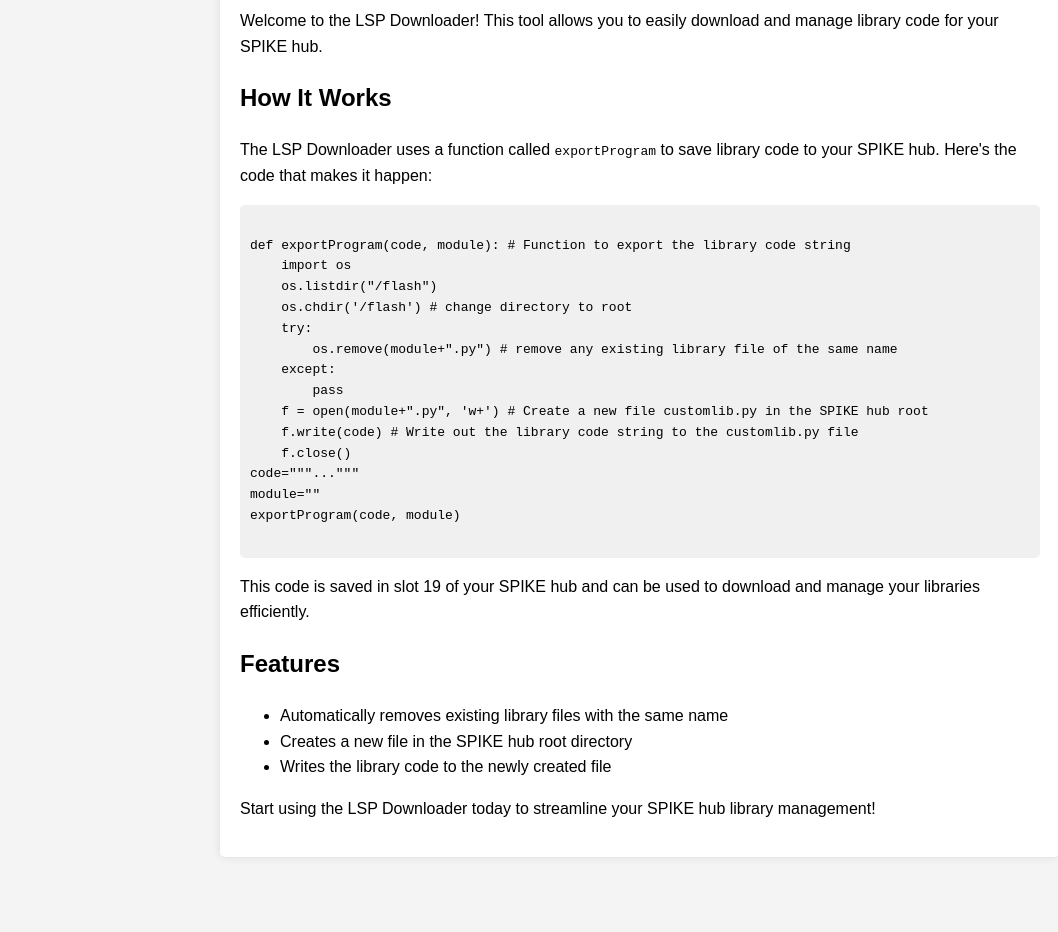
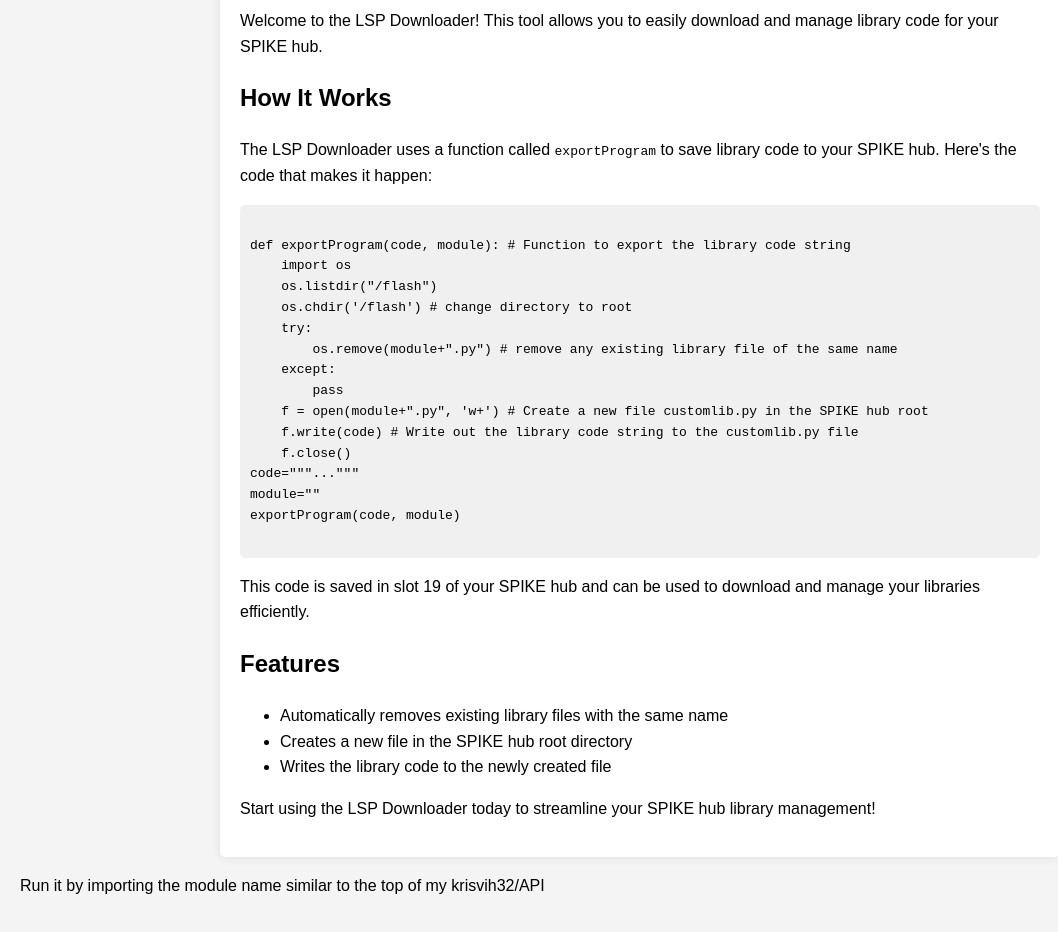
Before and after one commit to lsp-downloader-tutorial/lsp-downloader-tutorial.github.io, a plain HTML site: page index.html in a window 1280 px wide. Shown: the part 126-1058 px from the top of the page, without its empty margins (0-1058 px from the left). Before the commit the page ends 1003 px from the top, so only its background shows below. Drawn offline with Linux system fonts and the light colour scheme.

Commit message:
Update index.html

```diff
--- a/index.html
+++ b/index.html
@@ -62,5 +62,6 @@ exportProgram(code, module)
         </ul>
         <p>Start using the LSP Downloader today to streamline your SPIKE hub library management!</p>
     </div>
+    <p>Run it by importing the module name similar to the top of my krisvih32/API</p>
 </body>
 </html>
```
